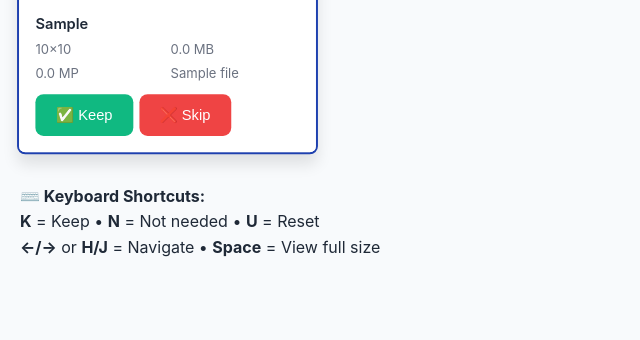
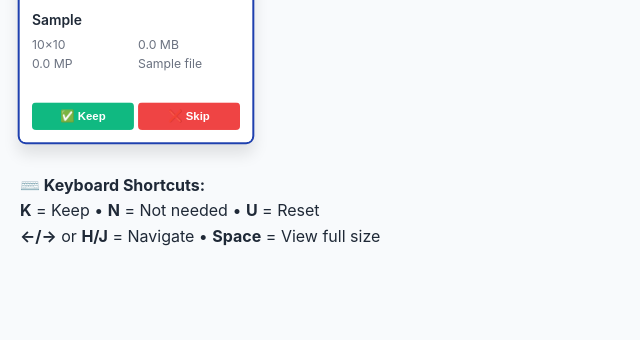
Before and after one commit to dwittle/MCRT, a Flask app: template media_ui/templates/singles.html in a window 1280 px wide. Shown: the part 460-800 px from the top of the page, without its empty margins (0-640 px from the left). Run offline with Flask 3, Linux system fonts and the light colour scheme; the template is opened without the code that fills it: most values are stand-ins (such as "Sample title", 1, 10 or a date in 2020); parts of the project's set-up code (start-up, migrations or seed data) failed here and were passed over; some libraries are stand-ins or nearby versions.

Commit message:
Fit buttons on narrow images

```diff
--- a/media_ui/static/css/style.css
+++ b/media_ui/static/css/style.css
@@ -73,6 +73,81 @@
     border: 1px solid transparent;
 }
 
+.nav a {
+    color: var(--text);
+    text-decoration: none;
+    padding: 8px 16px;
+    border-radius: var(--radius-sm);
+    font-weight: 500;
+    transition: all 0.2s ease;
+}
+
+.nav a:hover,
+.nav a.active {
+    background: var(--primary);
+    color: white;
+}
+
+/* Dashboard Stats Grid */
+.stats-grid {
+    display: grid;
+    grid-template-columns: repeat(auto-fit, minmax(200px, 1fr));
+    gap: 20px;
+    margin-bottom: 32px;
+}
+
+.stat-card {
+    background: var(--surface);
+    padding: 24px;
+    border-radius: var(--radius-lg);
+    text-align: center;
+    box-shadow: var(--shadow-sm);
+    border: 1px solid var(--border);
+    transition: transform 0.2s ease, box-shadow 0.2s ease;
+}
+
+.stat-card:hover {
+    transform: translateY(-2px);
+    box-shadow: var(--shadow-md);
+}
+
+.stat-card .number {
+    font-size: 2.5rem;
+    font-weight: 700;
+    color: var(--primary);
+    margin-bottom: 8px;
+}
+
+.stat-card .label {
+    color: var(--text-muted);
+    font-size: 0.9rem;
+    font-weight: 500;
+}
+
+/* Actions and Buttons */
+.actions {
+    display: flex;
+    gap: 16px;
+    flex-wrap: wrap;
+    margin-bottom: 24px;
+}
+
+.btn {
+    padding: 12px 20px;
+    border: none;
+    border-radius: var(--radius-md);
+    cursor: pointer;
+    font-size: 0.9rem;
+    font-weight: 500;
+    text-decoration: none;
+    display: inline-flex;
+    align-items: center;
+    justify-content: center;
+    gap: 8px;
+    transition: all 0.2s ease;
+    border: 1px solid transparent;
+}
+
 .btn:hover {
     transform: translateY(-1px);
     box-shadow: var(--shadow-md);
@@ -363,34 +446,62 @@
 
 .image-info,
 .single-info {
-    padding: 16px;
+    padding: 12px;
     background: var(--surface);
+    flex-grow: 1;
+    display: flex;
+    flex-direction: column;
+    min-height: 140px;
 }
 
 .image-title,
 .single-title {
     font-weight: 600;
     margin-bottom: 8px;
-    font-size: 0.9rem;
-    word-break: break-all;
-    line-height: 1.4;
+    font-size: 0.85rem;
+    word-break: break-word;
+    line-height: 1.3;
+    flex-shrink: 0;
+    display: -webkit-box;
+    -webkit-line-clamp: 2;
+    -webkit-box-orient: vertical;
+    overflow: hidden;
 }
 
 .image-meta,
 .single-meta {
     display: grid;
     grid-template-columns: 1fr 1fr;
-    gap: 6px;
-    font-size: 0.8rem;
+    gap: 4px;
+    font-size: 0.75rem;
     color: var(--text-muted);
     margin-bottom: 12px;
-    line-height: 1.3;
+    line-height: 1.2;
+    flex-shrink: 0;
 }
 
 .image-actions,
 .single-actions {
     display: flex;
-    gap: 6px;
+    gap: 4px;
+    flex-wrap: wrap;
+    margin-top: auto;
+    align-items: flex-end;
+}
+
+.image-actions .btn,
+.single-actions .btn {
+    padding: 6px 8px;
+    font-size: 0.7rem;
+    font-weight: 600;
+    border-radius: 4px;
+    flex: 1;
+    min-width: 0;
+    text-align: center;
+    white-space: nowrap;
+    overflow: hidden;
+    text-overflow: ellipsis;
+    line-height: 1.2;
 }
 
 /* Pagination */
@@ -791,6 +902,162 @@
     color: var(--text-muted);
 }
 
+/* Image State Enhancements */
+.image-container img.loading,
+.single-image img.loading {
+    opacity: 0.6;
+    background: #f0f0f0;
+}
+
+.image-container img.error,
+.single-image img.error {
+    opacity: 0.8;
+    border: 2px dashed #ff6b6b;
+}
+
+.image-container img.placeholder,
+.single-image img.placeholder {
+    opacity: 0.9;
+    border: 1px solid #ffd93d;
+}
+
+.error-notice {
+    margin-bottom: 16px;
+}
+
+.error-notice div {
+    font-size: 0.9rem;
+    line-height: 1.4;
+}
+
+/* Loading spinner effect */
+.image-container.loading::after,
+.single-image.loading::after {
+    content: "Loading...";
+    position: absolute;
+    top: 50%;
+    left: 50%;
+    transform: translate(-50%, -50%);
+    background: rgba(255, 255, 255, 0.9);
+    padding: 8px 16px;
+    border-radius: 4px;
+    font-size: 0.8rem;
+    color: #666;
+    pointer-events: none;
+}
+
+/* Placeholder image styling */
+.modal img.placeholder {
+    border: 2px dashed #ffd93d;
+    background: #fffbf0;
+}
+
+/* Error state styling */
+.modal img.error {
+    border: 2px dashed #ff6b6b;
+    background: #fff5f5;
+}
+
+/* Status badges for different image states */
+.image-container .image-status,
+.single-image .image-status {
+    position: absolute;
+    bottom: 8px;
+    left: 8px;
+    background: rgba(0, 0, 0, 0.7);
+    color: white;
+    padding: 2px 6px;
+    border-radius: 3px;
+    font-size: 0.7rem;
+    font-weight: 600;
+}
+
+.image-container .image-status.missing,
+.single-image .image-status.missing {
+    background: rgba(255, 193, 7, 0.9);
+    color: #000;
+}
+
+.image-container .image-status.error,
+.single-image .image-status.error {
+    background: rgba(220, 53, 69, 0.9);
+}
+
+/* Responsive Button Handling */
+@media (max-width: 250px) {
+    .image-actions .btn,
+    .single-actions .btn {
+        font-size: 0.65rem;
+        padding: 4px 6px;
+    }
+
+    .btn-keep::after {
+        content: "✓";
+    }
+
+    .btn-skip::after {
+        content: "✗";
+    }
+
+    .btn-keep,
+    .btn-skip {
+        text-indent: -9999px;
+        position: relative;
+        min-width: 24px;
+    }
+
+    .btn-keep::after,
+    .btn-skip::after {
+        position: absolute;
+        left: 50%;
+        top: 50%;
+        transform: translate(-50%, -50%);
+        text-indent: 0;
+        font-weight: bold;
+        font-size: 0.8rem;
+    }
+}
+
+/* Container Queries Support */
+@supports (container-type: inline-size) {
+    .image-card,
+    .single-card {
+        container-type: inline-size;
+    }
+
+    @container (max-width: 220px) {
+        .image-actions,
+        .single-actions {
+            flex-direction: column;
+            gap: 2px;
+        }
+
+        .image-actions .btn,
+        .single-actions .btn {
+            width: 100%;
+            flex: none;
+        }
+    }
+
+    @container (max-width: 180px) {
+        .image-title,
+        .single-title {
+            font-size: 0.75rem;
+        }
+
+        .image-meta,
+        .single-meta {
+            font-size: 0.7rem;
+        }
+
+        .image-actions .btn,
+        .single-actions .btn {
+            font-size: 0.6rem;
+            padding: 3px 4px;
+        }
+    }
+}
+
 /* Mobile Responsiveness */
 @media (max-width: 768px) {
     .container {
@@ -895,74 +1211,4 @@
         break-inside: avoid;
         margin-bottom: 20px;
     }
-} 700;
-    margin: 0;
 }
-
-.nav a {
-    color: var(--text);
-    text-decoration: none;
-    padding: 8px 16px;
-    border-radius: var(--radius-sm);
-    font-weight: 500;
-    transition: all 0.2s ease;
-}
-
-.nav a:hover,
-.nav a.active {
-    background: var(--primary);
-    color: white;
-}
-
-/* Dashboard Stats Grid */
-.stats-grid {
-    display: grid;
-    grid-template-columns: repeat(auto-fit, minmax(200px, 1fr));
-    gap: 20px;
-    margin-bottom: 32px;
-}
-
-.stat-card {
-    background: var(--surface);
-    padding: 24px;
-    border-radius: var(--radius-lg);
-    text-align: center;
-    box-shadow: var(--shadow-sm);
-    border: 1px solid var(--border);
-    transition: transform 0.2s ease, box-shadow 0.2s ease;
-}
-
-.stat-card:hover {
-    transform: translateY(-2px);
-    box-shadow: var(--shadow-md);
-}
-
-.stat-card .number {
-    font-size: 2.5rem;
-    font-weight: 700;
-    color: var(--primary);
-    margin-bottom: 8px;
-}
-
-.stat-card .label {
-    color: var(--text-muted);
-    font-size: 0.9rem;
-    font-weight: 500;
-}
-
-/* Actions and Buttons */
-.actions {
-    display: flex;
-    gap: 16px;
-    flex-wrap: wrap;
-    margin-bottom: 24px;
-}
-
-.btn {
-    padding: 12px 20px;
-    border: none;
-    border-radius: var(--radius-md);
-    cursor: pointer;
-    font-size: 0.9rem;
-    font-weight: 500;
-}
```
Also changed, not shown: other parts of media_ui/static/css/style.css (+62 -5 lines).
